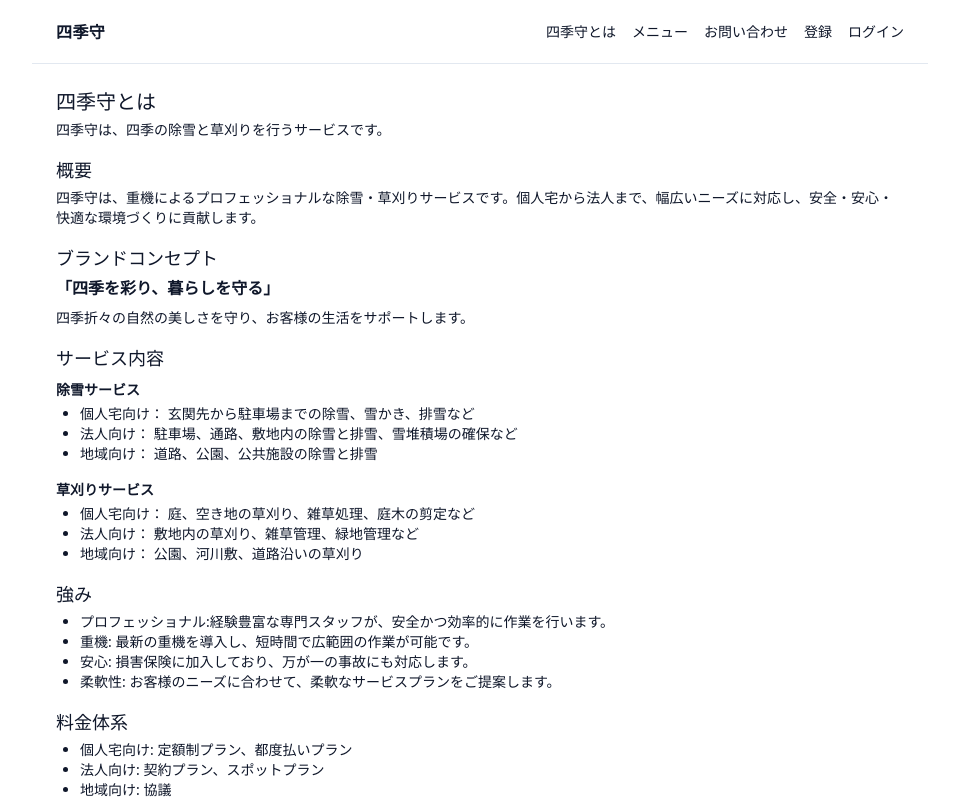
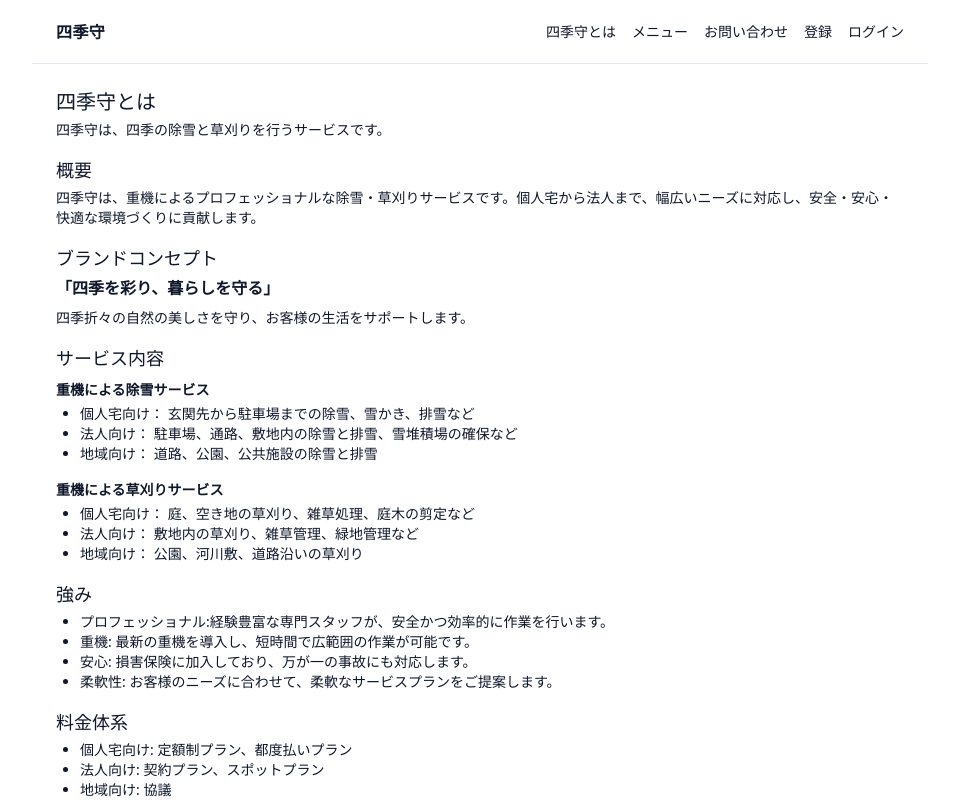
Before and after one commit to mitsukura/shikimori, a Next.js app: page /about in a window 1280 px wide. Shown: the top 800 px of the page, without its empty margins (160-1119 px from the left). Built offline with nearby package versions, Linux system fonts and the light colour scheme.

Commit message:
fix: word fix

```diff
--- a/app/about/page.tsx
+++ b/app/about/page.tsx
@@ -19,7 +19,7 @@ export default function About() {
         </p>
 
         <h2 className='mb-1 mt-4 text-lg'>サービス内容</h2>
-        <h3 className='text-sm font-bold mb-1 mt-2'>除雪サービス</h3>
+        <h3 className='text-sm font-bold mb-1 mt-2'>重機による除雪サービス</h3>
         <ul className='mb-4 ml-6 list-disc text-sm'>
           <li>
             個人宅向け： 玄関先から駐車場までの除雪、雪かき、排雪など
@@ -28,7 +28,7 @@ export default function About() {
           <li>地域向け： 道路、公園、公共施設の除雪と排雪</li>
         </ul>
 
-        <h3 className='text-sm font-bold mb-1 mt-2'>草刈りサービス</h3>
+        <h3 className='text-sm font-bold mb-1 mt-2'>重機による草刈りサービス</h3>
         <ul className='mb-4 ml-6 list-disc text-sm'>
           <li>個人宅向け： 庭、空き地の草刈り、雑草処理、庭木の剪定など</li>
           <li>法人向け： 敷地内の草刈り、雑草管理、緑地管理など</li>
```
